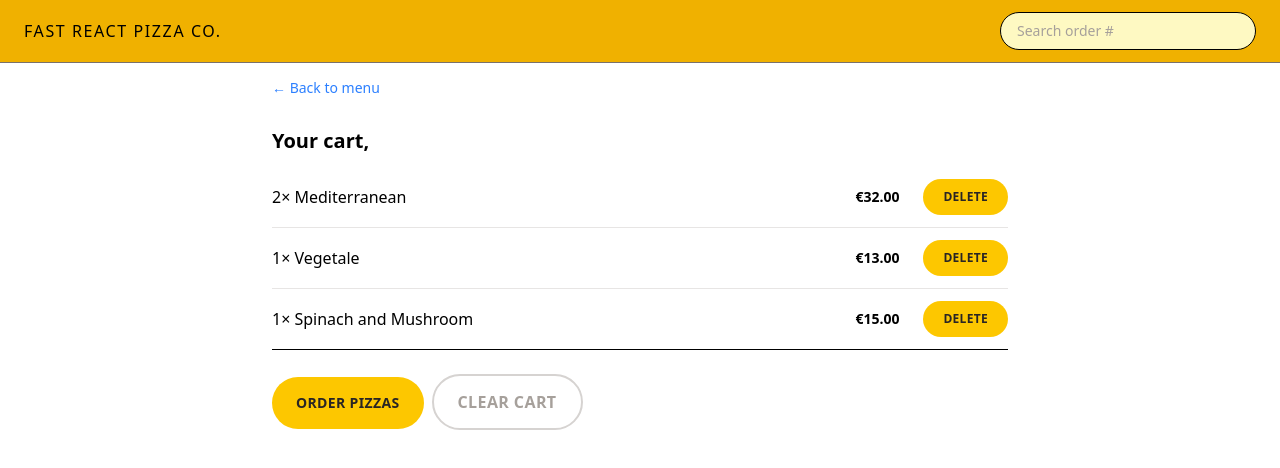
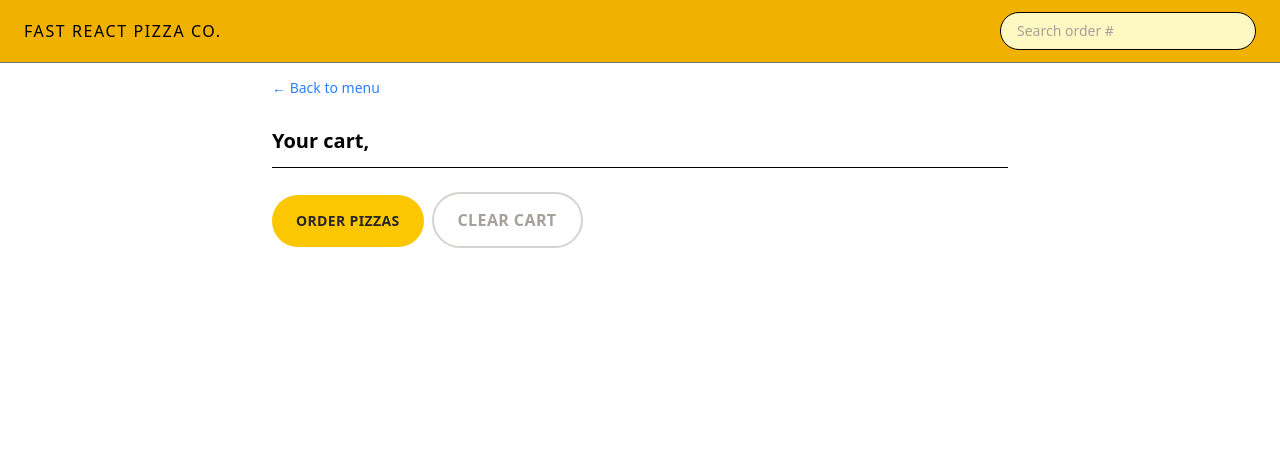
Before and after one commit to ivantxo/18_fast_react_pizza, a React (Vite) app: page /cart in a window 1280 px wide. Shown: the top 468 px of the page. Built offline with nearby package versions, Linux system fonts and the light colour scheme.

Commit message:
Get cart from store.

```diff
--- a/src/features/cart/Cart.jsx
+++ b/src/features/cart/Cart.jsx
@@ -3,34 +3,11 @@
 import Button from "../../ui/Button";
 import CartItem from "./CartItem";
 import { useSelector } from "react-redux";
-
-const fakeCart = [
-  {
-    pizzaId: 12,
-    name: "Mediterranean",
-    quantity: 2,
-    unitPrice: 16,
-    totalPrice: 32,
-  },
-  {
-    pizzaId: 6,
-    name: "Vegetale",
-    quantity: 1,
-    unitPrice: 13,
-    totalPrice: 13,
-  },
-  {
-    pizzaId: 11,
-    name: "Spinach and Mushroom",
-    quantity: 1,
-    unitPrice: 15,
-    totalPrice: 15,
-  },
-];
+import { getCart } from "./cartSlice";
 
 function Cart() {
   const username = useSelector((state) => state.user.username);
-  const cart = fakeCart;
+  const cart = useSelector(getCart);
 
   return (
     <div className="px-4 py-3">
--- a/src/features/cart/cartSlice.js
+++ b/src/features/cart/cartSlice.js
@@ -51,6 +51,8 @@
 
 export default cartSlice.reducer;
 
+export const getCart = (state) => state.cart.cart;
+
 export const getTotalCartQuantity = (state) =>
   state.cart.cart.reduce((sum, item) => sum + item.quantity, 0);
 
```
